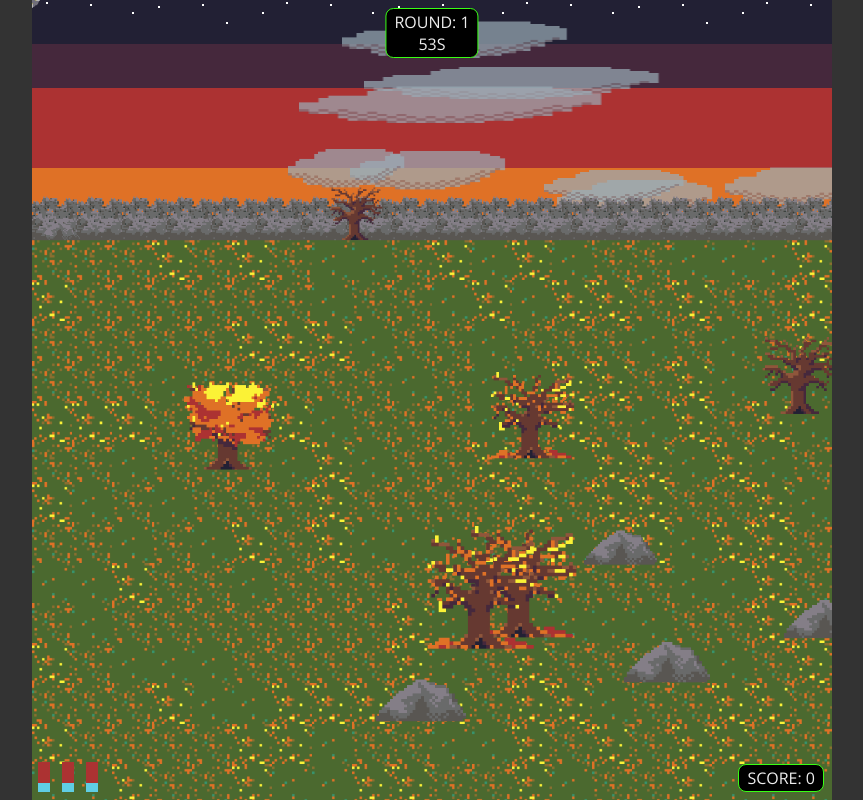
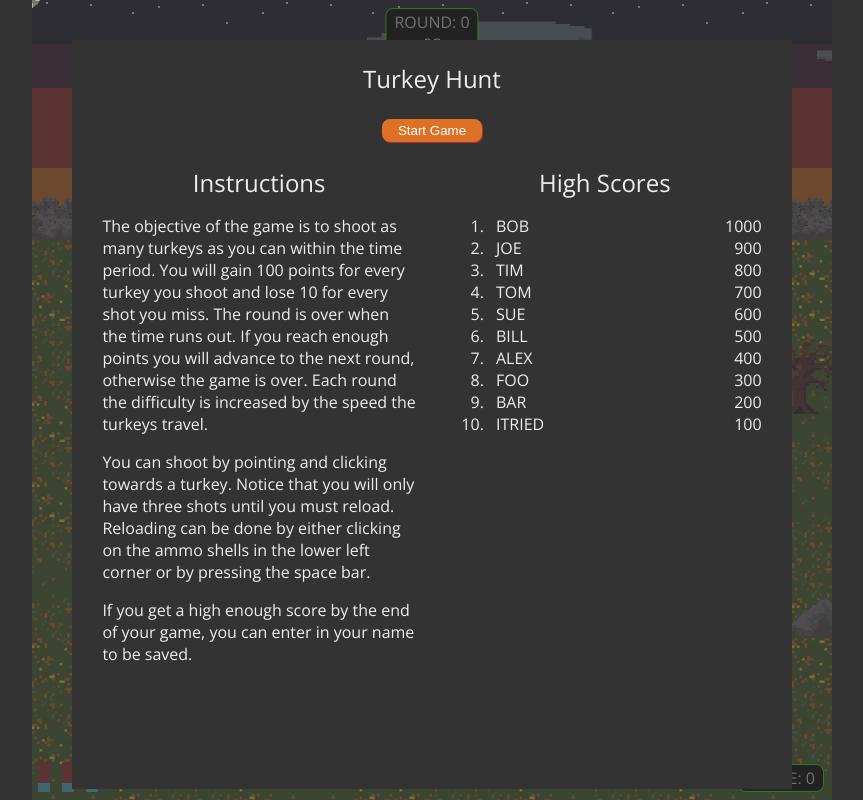
Before and after one commit to bobby-saul/turkey-hunt, a React app: page / in a window 1280 px wide. Shown: the whole page, without its empty margins (208-1071 px from the left). Built offline with nearby package versions, Linux system fonts and the light colour scheme.

Commit message:
Started to add the game functionality. Renamed some classes to be more conventional.

```diff
--- a/js/src/components/Game.js
+++ b/js/src/components/Game.js
@@ -1,12 +1,15 @@
 import React, {useState, useEffect} from "react";
 import Sky from "./Sky";
 import Ground from "./Ground";
-import TurkeyControl from "./Turkey-Control";
+import TurkeyControl from "./TurkeyControl";
 import Scoreboard from "./Scoreboard";
+import StartModal from "./StartModal";
+import NextRoundModal from "./NextRoundModal";
 
 const MAX_SIZE = 9680;
 const RELOAD_TIME = 350;
 const BASE_AMMO = 3;
+const ROUND_TIME = 60;
 
 function getSize() {
   const width  = window.innerWidth || document.documentElement.clientWidth || document.body.clientWidth;
@@ -17,28 +20,66 @@ function getSize() {
 const Game = () => {
   const [size, setSize] = useState(getSize());
   const [score, setScore] = useState(0);
-  const [round, setRound] = useState(1);
-  const [gameOver, setGameOver] = useState(false);
-  const [time, setTime] = useState(60);
+  const [round, setRound] = useState(0);
+  const [isPaused, setIsPaused] = useState(false);
+  const [time, setTime] = useState(0);
   const [ammo, setAmmo] = useState(BASE_AMMO);
   const [maxAmmo, setMaxAmmo] = useState(BASE_AMMO);
   const [reloadTime, setReloadTime] = useState(RELOAD_TIME);
+  const [modal, setModal] = useState(<StartModal startGame={startGame}/>);
 
   useEffect(() => {
     window.addEventListener('resize', () => {
       setSize(getSize());
     });
-  });
+  }, [window]);
+
+  useEffect(() => {
+    if (round === 0) {
+      // Start Modal
+      setModal(<StartModal startGame={startGame}/>);
+    } else if (time < 1 && nextRound()) {
+      // Next Round
+      setModal(<NextRoundModal round={round} score={score} startRound={startRound} />);
+    } else if (time < 1) {
+      // End Game
+      setModal(<StartModal startGame={startGame}/>);
+    } else if (isPaused) {
+      // Paused
+      setModal(<StartModal startGame={startGame}/>);
+    } else {
+      setModal(null);
+    }
+  }, [round, time, isPaused])
+
+  function startGame() {
+    setRound(1);
+    setTime(ROUND_TIME);
+    setAmmo(maxAmmo);
+    setScore(0);
+  }
+
+  function nextRound() {
+    return (score > round * 1000)
+  }
+
+  function startRound() {
+    setRound(round + 1);
+    setTime(ROUND_TIME);
+    setAmmo(maxAmmo);
+  }
 
   return (
     <div className="game" style={{
       width: size,
       height: size
     }}>
+      {modal}
       <div className="environment">
         <Sky/>
         <Ground/>
         <TurkeyControl
+          round={round}
           score={score}
           setScore={setScore}
           time={time}
@@ -47,7 +88,6 @@ const Game = () => {
         />
       </div>
       <Scoreboard
-        gameOver={gameOver}
         round={round}
         setRound={setRound}
         time={time}
--- /dev/null
+++ b/js/src/components/HighScores.js
@@ -0,0 +1,70 @@
+import React from "react";
+
+var highScores = [
+    {
+        name: "BOB",
+        score: 1000
+    },
+    {
+        name: "JOE",
+        score: 900
+    },
+    {
+        name: "TIM",
+        score: 800
+    },
+    {
+        name: "TOM",
+        score: 700
+    },
+    {
+        name: "SUE",
+        score: 600
+    },
+    {
+        name: "BILL",
+        score: 500
+    },
+    {
+        name: "ALEX",
+        score: 400
+    },
+    {
+        name: "FOO",
+        score: 300
+    },
+    {
+        name: "BAR",
+        score: 200
+    },
+    {
+        name: "ITRIED",
+        score: 100
+    }
+]
+
+// TODO - Add cookies for high score
+
+const HighScores = () => {
+    highScores = highScores.sort((a, b) => {
+        return b.score - a.score;
+    }).slice(0, 10);
+
+    return (
+        <div className="high-scores">
+            <div className="title">High Scores</div>
+            <ol>
+                {highScores.map((highScore, index) => {
+                    return (
+                        <li key={"high-score-" + index} className="high-score">
+                            <span className="high-score-name">{highScore.name}</span>
+                            <span className="high-score-number">{highScore.score}</span>
+                        </li>
+                    )
+                })}
+            </ol>
+        </div>
+    );
+};
+
+export default HighScores;
--- /dev/null
+++ b/js/src/components/Instructions.js
@@ -0,0 +1,14 @@
+import React from "react";
+
+const Instructions = () => {
+    return (
+        <div className="instructions">
+            <div className="title">Instructions</div>
+            <p>The objective of the game is to shoot as many turkeys as you can within the time period. You will gain 100 points for every turkey you shoot and lose 10 for every shot you miss. The round is over when the time runs out. If you reach enough points you will advance to the next round, otherwise the game is over. Each round the difficulty is increased by the speed the turkeys travel.</p>
+            <p>You can shoot by pointing and clicking towards a turkey. Notice that you will only have three shots until you must reload. Reloading can be done by either clicking on the ammo shells in the lower left corner or by pressing the space bar.</p>
+            <p>If you get a high enough score by the end of your game, you can enter in your name to be saved.</p>
+        </div>
+    );
+};
+
+export default Instructions;
--- /dev/null
+++ b/js/src/components/NextRoundModal.js
@@ -0,0 +1,17 @@
+import React from "react";
+
+const NextRoundModal = ({startRound, score, round}) => {
+    return (
+        <div className="modal">
+            <div className="modal-container">
+                <div className="title">Turkey Hunt</div>
+                <div>
+                    Score: {score}
+                </div>
+                <button onClick={startRound}>Start Round {round + 1}</button>
+            </div>
+        </div>
+    );
+};
+
+export default NextRoundModal;
--- a/js/src/components/Scoreboard.js
+++ b/js/src/components/Scoreboard.js
@@ -1,8 +1,8 @@
 import React, {useEffect} from "react";
 import Ammo from "./Ammo";
-import MouseFollow from "./Mouse-Follow";
+import MouseFollow from "./MouseFollow";
 
-const Scoreboard = ({gameOver, time, setTime, round, setRound, score, setScore, ammo, setAmmo, maxAmmo, reloadTime}) => {
+const Scoreboard = ({time, setTime, round, score, setScore, ammo, setAmmo, maxAmmo, reloadTime}) => {
     useEffect(() => {
         if (time > 0) {
             const countDown = setTimeout(() => {
--- /dev/null
+++ b/js/src/components/StartModal.js
@@ -0,0 +1,20 @@
+import React from "react";
+import HighScores from "./HighScores";
+import Instructions from "./Instructions";
+
+const StartModal = ({startGame}) => {
+    return (
+        <div className="modal">
+            <div className="modal-container">
+                <div className="title">Turkey Hunt</div>
+                <button onClick={startGame}>Start Game</button>
+                <div className="flex">
+                    <Instructions/>
+                    <HighScores/>
+                </div>
+            </div>
+        </div>
+    );
+};
+
+export default StartModal;
--- a/js/src/components/Turkey-Control.js
+++ b/js/src/components/TurkeyControl.js
@@ -1,18 +1,28 @@
 import React, {useState, useEffect} from "react";
 import Turkey from "./Turkey";
 
-const TurkeyControl = ({score, setScore, time, ammo, setAmmo}) => {
+const MAX_TURKEYS = 6;
+
+const TurkeyControl = ({round, score, setScore, time, ammo, setAmmo}) => {
     const [turkeys, setTurkeys] = useState([]);
 
     useEffect(() => {
-        // For testing pressing "Enter" will add a new turkey.
-        window.onkeypress = (e) => {
-            if (e.keyCode === 13) {
+        if (round > 0 && time > 0 && turkeys.length < MAX_TURKEYS) {
+            // Randomly add turkeys if in round.
+            // TODO - Fix this to be more smooth
+            var compareValue = (turkeys.length * round) / MAX_TURKEYS;
+            if (Math.random() > compareValue) {
                 addTurkey();
             }
         }
-        return () => { window.onkeypress = null };
-    });
+    }, [round, time, turkeys]);
+
+    useEffect(() => {
+        // Clear turkeys at end of round.
+        if (time < 1) {
+            clearTurkeys();
+        }
+    }, [time]);
 
     function addTurkey() {
         setTurkeys(turkeys.concat({
@@ -22,6 +32,10 @@ const TurkeyControl = ({score, setScore, time, ammo, setAmmo}) => {
 
     function removeTurkey(id) {
         setTurkeys(turkeys.filter((turkey) => turkey.id !== id));
+    }
+
+    function clearTurkeys() {
+        setTurkeys([]);
     }
 
     return (
--- a/styles.css
+++ b/styles.css
@@ -10,6 +10,29 @@ body {
     padding: 0;
     margin: 0;
 }
+button {
+    margin-top: 1rem;
+    margin-bottom: 1rem;
+    border: none;
+    padding: 0.25rem 1rem;
+    border-radius: 0.5rem;
+    background-color: #df7126;
+    color: #fff;
+    box-shadow: 1px 1px #ab3334;
+}
+button:hover,
+button:focus,
+button:active {
+    background-color: #ac3232;
+}
+.flex {
+    display: flex;
+    align-items: flex-start;
+    justify-content: center;
+}
+.flex > div {
+    width: 50%;
+}
 #TurkeyHunt {
     margin: auto;
     max-height: 100%;
@@ -20,6 +43,42 @@ body {
     margin: auto;
     overflow: hidden;
     cursor: none;
+}
+.title {
+    text-align: center;
+    font-size: 1.5rem;
+    margin-top: 0.5rem;
+    margin-bottom: 0.5rem;
+}
+.modal {
+    position: absolute;
+    top: 0;
+    bottom: 0;
+    left: 0;
+    right: 0;
+    z-index: 110;
+    background: #333333aa;
+    padding: 5%;
+}
+.modal-container {
+    height: 100%;
+    background: #333;
+    padding: 2%;
+    overflow-y: scroll;
+}
+.instructions {
+    text-align: left;
+    padding: 0 1rem;
+}
+.high-scores {
+    padding: 0 1rem;
+}
+.high-score-name {
+    float: left;
+    margin-left: 0.5rem;
+}
+.high-score-number {
+    float: right;
 }
 .environment {
     position: relative;
```
Also changed, not shown: README.md, js/dist/index.js, js/src/components/MouseFollow.js (renamed from js/src/components/Mouse-Follow.js).
